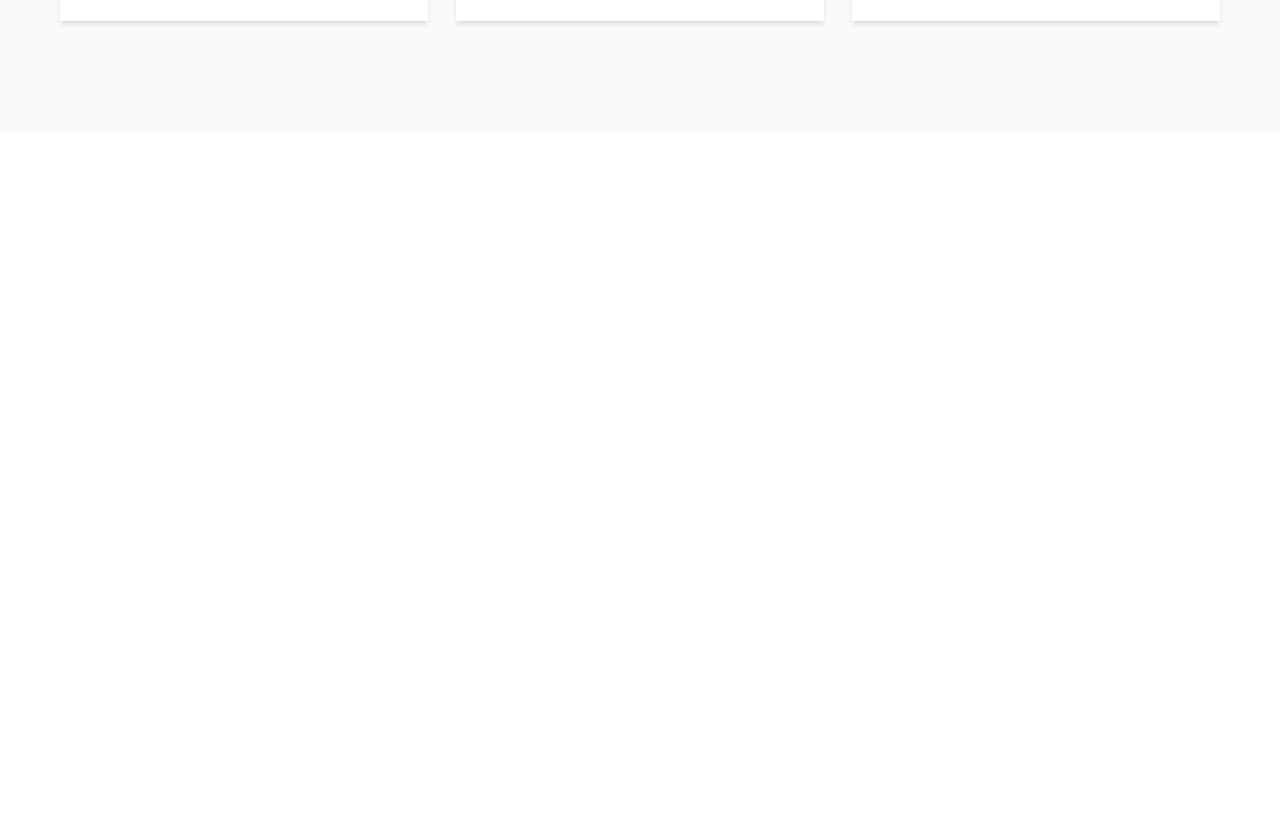
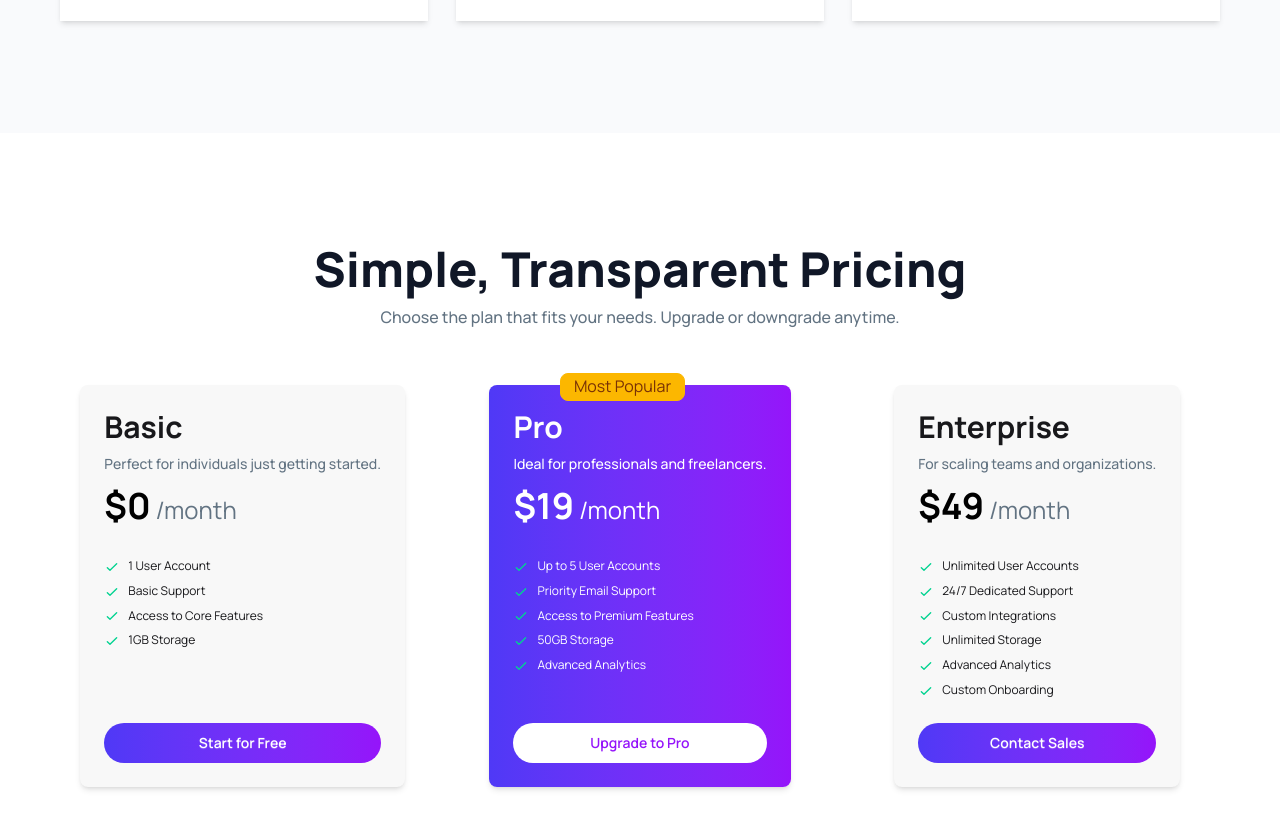
Before and after one commit to shariarnafis45/DigiTools-Shop, a React (Vite) app: page / in a window 1280 px wide. Shown: the part 1720-2549 px from the top of the page. Before the commit the page ends 1853 px from the top, so only its background shows below. Built offline with nearby package versions, Linux system fonts and the light colour scheme.

Commit message:
added pricing cards

```diff
--- /dev/null
+++ b/public/pricing.json
@@ -0,0 +1,53 @@
+[
+  {
+    "id": 1,
+    "planName": "Basic",
+    "price": 0,
+    "currency": "USD",
+    "billingCycle": "monthly",
+    "description": "Perfect for individuals just getting started.",
+    "features": [
+      { "name": "1 User Account" },
+      { "name": "Basic Support" },
+      { "name": "Access to Core Features" },
+      { "name": "1GB Storage" }
+    ],
+    "isRecommended": false,
+    "buttonText": "Start for Free"
+  },
+  {
+    "id": 2,
+    "planName": "Pro",
+    "price": 19,
+    "currency": "USD",
+    "billingCycle": "monthly",
+    "description": "Ideal for professionals and freelancers.",
+    "features": [
+      { "name": "Up to 5 User Accounts" },
+      { "name": "Priority Email Support" },
+      { "name": "Access to Premium Features" },
+      { "name": "50GB Storage" },
+      { "name": "Advanced Analytics" }
+    ],
+    "isRecommended": true,
+    "buttonText": "Upgrade to Pro"
+  },
+  {
+    "id": 3,
+    "planName": "Enterprise",
+    "price": 49,
+    "currency": "USD",
+    "billingCycle": "monthly",
+    "description": "For scaling teams and organizations.",
+    "features": [
+      { "name": "Unlimited User Accounts" },
+      { "name": "24/7 Dedicated Support" },
+      { "name": "Custom Integrations" },
+      { "name": "Unlimited Storage" },
+      { "name": "Advanced Analytics" },
+      { "name": "Custom Onboarding" }
+    ],
+    "isRecommended": false,
+    "buttonText": "Contact Sales"
+  }
+]
--- a/src/App.jsx
+++ b/src/App.jsx
@@ -1,19 +1,29 @@
+import { Suspense } from "react";
 import "./App.css";
 import GetStart from "./components/GetStart";
 import Hero from "./components/Hero";
 import NavBar from "./components/NavBar";
+import Pricing from "./components/Pricing";
 import Stats from "./components/Stats";
 
+const pricingPromise = async () => {
+  const res = await fetch("/public/pricing.json");
+  return res.json();
+};
 function App() {
+  const pricingDataPromise = pricingPromise();
   return (
     <>
       <header>
         <NavBar></NavBar>
-        <Hero/>
+        <Hero />
       </header>
       <main>
-        <Stats/>
-        <GetStart/>
+        <Stats />
+        <GetStart />
+        <Suspense fallback={<p>Loading..</p>}>
+          <Pricing  pricingDataPromise={pricingDataPromise}/>
+        </Suspense>
       </main>
     </>
   );
--- /dev/null
+++ b/src/components/Pricing.jsx
@@ -0,0 +1,74 @@
+import React, { use } from "react";
+
+const Pricing = ({ pricingDataPromise }) => {
+  const pricingData = use(pricingDataPromise);
+
+  return (
+    <div className="max-w-[1200px] mx-auto py-28 px-5">
+      <div className="text-center">
+        <h2 className="text-5xl font-extrabold text-[#101727]">
+          Simple, Transparent Pricing
+        </h2>
+        <p className="font-medium text-[#627382] mt-3">
+          Choose the plan that fits your needs. Upgrade or downgrade anytime.
+        </p>
+      </div>
+      <div className="mt-14  grid sm:grid-cols-2 lg:grid-cols-3 justify-items-center gap-8">
+        {pricingData.map((pricing) => {
+          return (
+            <div className={`card ${pricing.planName === "Pro" ? "bg-linear-to-r from-[#4F39F6] to-[#9514FA] text-white" : "bg-base-200"}  shadow-md rounded-lg relative flex flex-col h-full hover:-translate-y-3 transition`}>
+              <div className="card-body">
+                <span
+                  className={`badge badge-lg badge-warning ${pricing.planName === "Pro" ? "block" : "hidden"} absolute -top-3 right-[35%]`}
+                >
+                  Most Popular
+                </span>
+                <div className="">
+                  <h2 className="text-3xl font-bold">{pricing.planName}</h2>
+                  <p className={`font-medium ${pricing.planName === "Pro" ? "text-white" : "text-[#627382]"}  mt-2`}>
+                    {pricing.description}
+                  </p>
+                  <p className={`text-2xl mt-3 ${pricing.planName === "Pro" ? "text-white" : "text-[#627382]"} `}>
+                    {" "}
+                    <span className={`font-bold text-4xl ${pricing.planName === "Pro" ? "text-white" : "text-black"} `}>
+                      ${pricing.price}
+                    </span>{" "}
+                    /month
+                  </p>
+                </div>
+                <ul className="mt-6 flex flex-col gap-2 text-xs mb-4">
+                  {pricing.features.map((feature) => (
+                    <li>
+                      <svg
+                        xmlns="http://www.w3.org/2000/svg"
+                        className="size-4 me-2 inline-block text-success"
+                        fill="none"
+                        viewBox="0 0 24 24"
+                        stroke="currentColor"
+                      >
+                        <path
+                          strokeLinecap="round"
+                          strokeLinejoin="round"
+                          strokeWidth="2"
+                          d="M5 13l4 4L19 7"
+                        />
+                      </svg>
+                      <span>{feature.name}</span>
+                    </li>
+                  ))}
+                </ul>
+                <div className="mt-auto">
+                  <button className={`btn btn-primary w-full rounded-full ${pricing.planName !== "Pro" ? "bg-linear-to-r from-[#4F39F6] to-[#9514FA] text-white" : "bg-white text-[#9514FA]"} border-none shadow-none`}>
+                    {pricing.buttonText}
+                  </button>
+                </div>
+              </div>
+            </div>
+          );
+        })}
+      </div>
+    </div>
+  );
+};
+
+export default Pricing;
```
